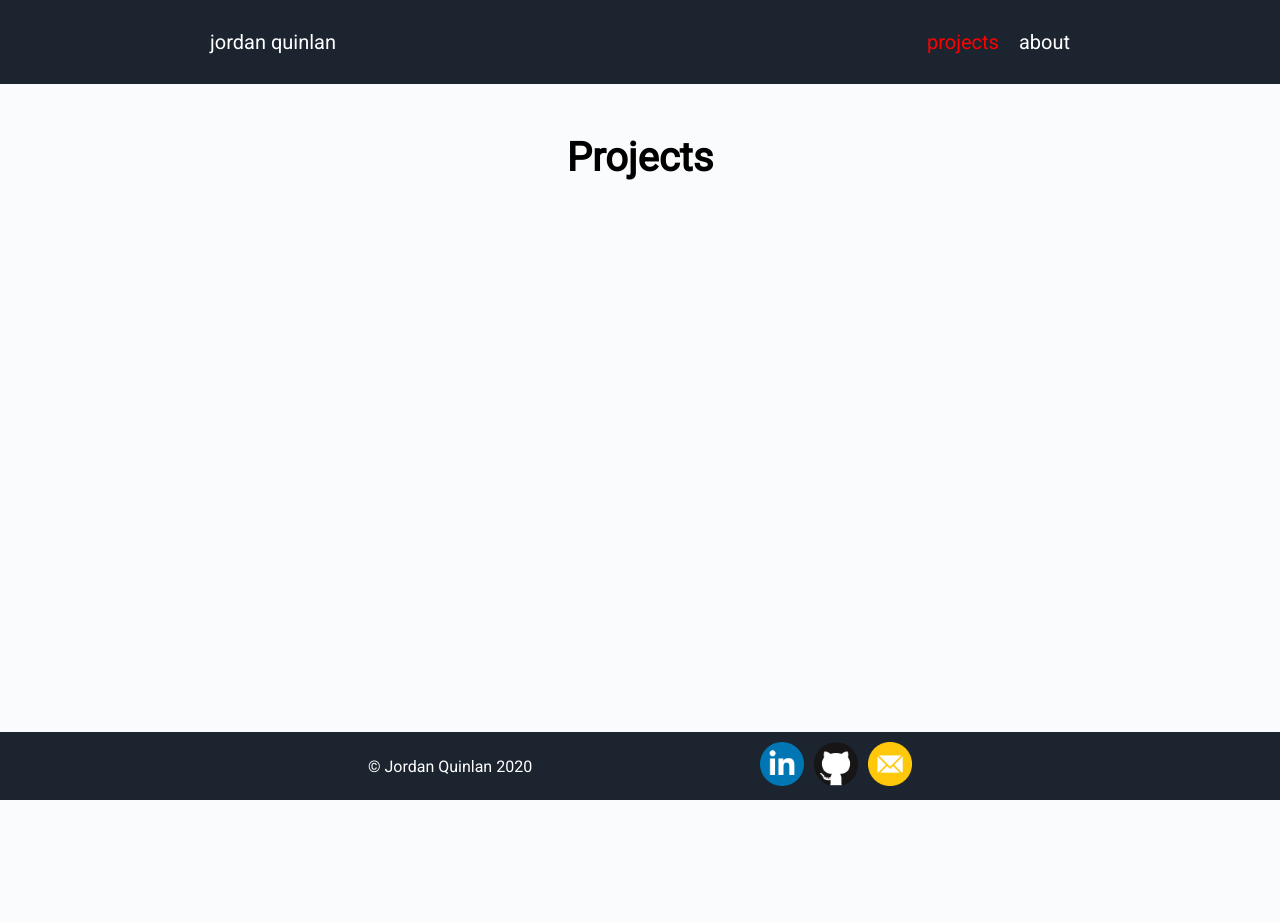
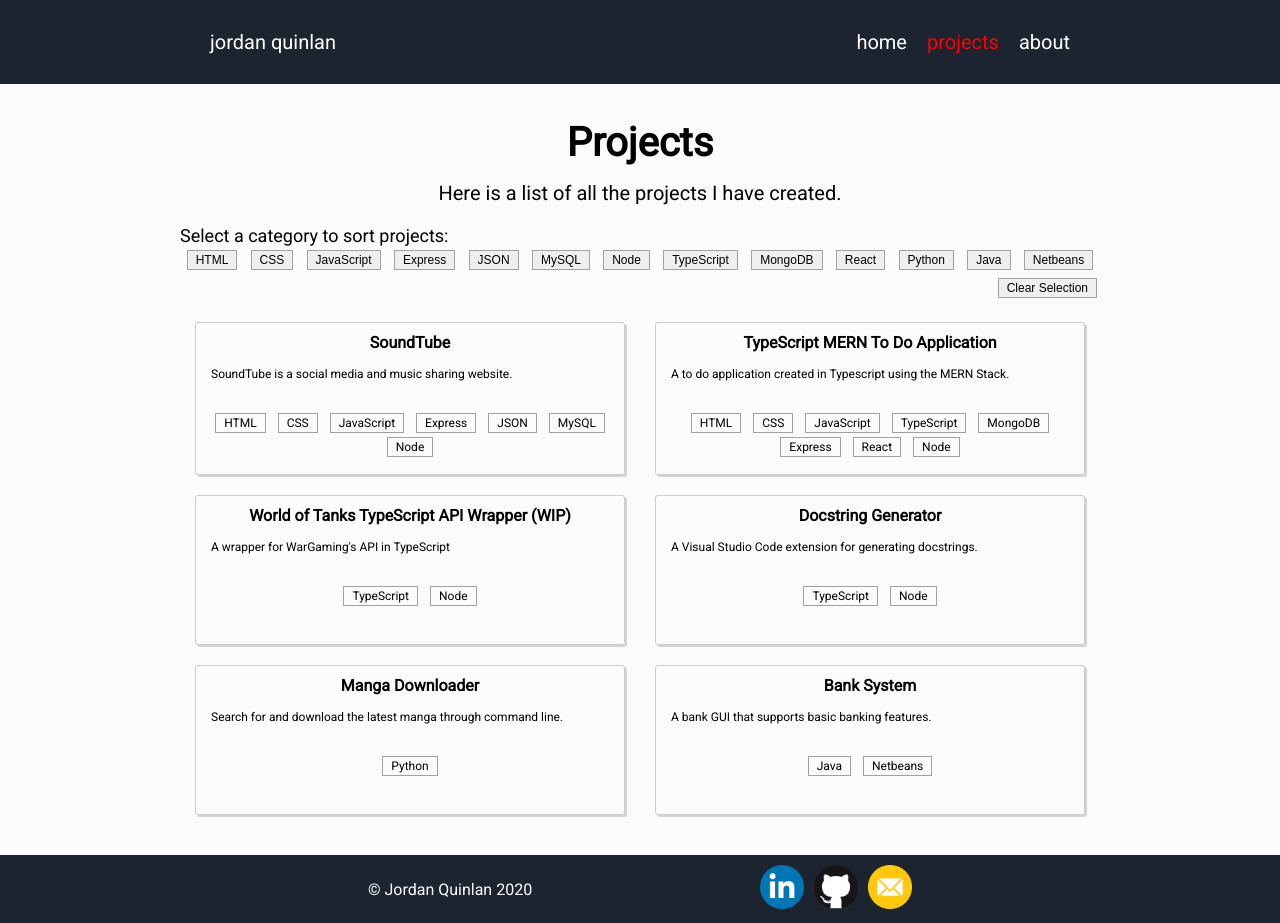
Before and after one commit to jordan-git/jordan-git.github.io, a Gatsby site: page /projects in a window 1280 px wide. Before the commit the page ends 800 px from the top, so only its background shows below. Built offline with nearby package versions, Linux system fonts and the light colour scheme; Gatsby itself is replaced by a stand-in of ours.

Commit message:
Projects page mostly layout/functional

```diff
--- a/gatsby-config.js
+++ b/gatsby-config.js
@@ -5,6 +5,7 @@ module.exports = {
         'gatsby-transformer-sharp',
         'gatsby-plugin-sharp',
         'gatsby-plugin-offline',
+        // 'gatsby-plugin-layout',
         {
             resolve: 'gatsby-plugin-manifest',
             options: {
--- a/package.json
+++ b/package.json
@@ -18,6 +18,7 @@
     "babel-plugin-styled-components": "^1.11.1",
     "gatsby": "^2.24.63",
     "gatsby-image": "^2.4.19",
+    "gatsby-plugin-layout": "^1.3.11",
     "gatsby-plugin-manifest": "^2.4.31",
     "gatsby-plugin-offline": "^3.2.28",
     "gatsby-plugin-sass": "^2.3.13",
--- /dev/null
+++ b/src/components/category-box.tsx
@@ -0,0 +1,72 @@
+import React, { FunctionComponent } from 'react';
+import styled from 'styled-components';
+
+const CategoryBoxContainer = styled.section`
+    padding: 10px 0;
+`;
+
+const CategoryBoxHeader = styled.h4`
+    font-weight: normal;
+    font-size: 0.9rem;
+
+    @media screen and (max-width: 420px) {
+        text-align: center;
+        font-size 0.8rem;
+    }
+`;
+
+const CategoryRow = styled((props) => <div {...props}></div>)`
+    display: flex;
+    flex-wrap: wrap;
+`;
+
+interface CategoryBoxProps {
+    categories: Array<string> | null;
+    filterProjects: (category: string | null) => void;
+    // selectedCategory: {
+    //     get: HTMLSpanElement | null;
+    //     set: (value: HTMLSpanElement | 'clear' | null) => any;
+    // };
+}
+
+const Category = styled.button`
+    cursor: pointer;
+    border: 1px solid #a1a1a1;
+    font-size: 0.6rem;
+    margin: 4px 3px;
+    padding: 2px 8px;
+`;
+
+const CategoryBox: FunctionComponent<CategoryBoxProps> = ({
+    categories,
+    filterProjects,
+    // selectedCategory,
+}) => {
+    const handleClick = (event: React.MouseEvent<HTMLButtonElement>) => {
+        if (event.currentTarget.innerHTML === 'Clear Selection') {
+            filterProjects(null);
+        } else {
+            filterProjects(event.currentTarget.innerText);
+        }
+    };
+
+    if (categories === null) return null;
+
+    return (
+        <CategoryBoxContainer>
+            <CategoryBoxHeader>
+                Select a category to sort projects:
+            </CategoryBoxHeader>
+            <CategoryRow style={{ justifyContent: 'space-around' }}>
+                {Array.from(categories).map((category) => (
+                    <Category onClick={handleClick}>{category}</Category>
+                ))}
+            </CategoryRow>
+            <CategoryRow style={{ justifyContent: 'flex-end' }}>
+                <Category onClick={handleClick}>Clear Selection</Category>
+            </CategoryRow>
+        </CategoryBoxContainer>
+    );
+};
+
+export default CategoryBox;
--- a/src/components/header.tsx
+++ b/src/components/header.tsx
@@ -48,11 +48,16 @@ const LogoSpan = styled.span`
 const returnToTop = () => {
     const landing = document.querySelector('#landing');
 
-    if (landing === null) navigate('/');
-    else
-        landing.scrollIntoView({
-            behavior: 'smooth',
-        });
+    if (landing === null)
+        return navigate('/', { state: { hideLanding: true } });
+
+    if (landing.classList.contains('hide')) {
+        landing.classList.toggle('hide');
+    }
+
+    landing.scrollIntoView({
+        behavior: 'smooth',
+    });
 };
 
 const Header = () => {
@@ -64,6 +69,9 @@ const Header = () => {
                         jordan quinlan
                     </LogoSpan>
                     <NavLinkContainer>
+                        <NavLink to="/" state={{ hideLanding: true }}>
+                            home
+                        </NavLink>
                         <NavLink to="/projects">projects</NavLink>
                         <NavLink to="/about">about</NavLink>
                     </NavLinkContainer>
--- a/src/components/layout.tsx
+++ b/src/components/layout.tsx
@@ -1,4 +1,5 @@
-import React from 'react';
+import React, { useState } from 'react';
+import gatsby from 'gatsby';
 import styled from 'styled-components';
 
 import Header from '../components/header';
@@ -14,6 +15,8 @@ const Container = styled.div`
 `;
 
 const Content = styled.div`
+    display: flex;
+    flex-direction: column;
     margin: 0 auto;
     padding: 30px;
     max-width: 980px;
--- /dev/null
+++ b/src/components/project.tsx
@@ -0,0 +1,68 @@
+import React, { FunctionComponent } from 'react';
+import styled from 'styled-components';
+
+interface ProjectProps {
+    title: string;
+    description: string;
+    categories: Array<string>;
+}
+
+const ProjectContainer = styled.div`
+    padding: 5px;
+    margin: 10px 15px;
+    min-height: 150px;
+    display: flex;
+    flex-direction: column;
+    align-content: center;
+    flex: 0 1 calc(100% / 2);
+    box-shadow: 2px 2px #d3d3d3;
+    border: 1px solid #cccccc;
+    border-radius: 3px;
+`;
+
+const Title = styled.h2`
+    text-align: center;
+    width: 100%;
+    padding: 5px;
+    font-size: 0.8rem;
+`;
+
+const Description = styled.p`
+    padding: 0 auto;
+    font-size: 0.6rem;
+`;
+
+const CategoryContainer = styled.div`
+    display: flex;
+    flex-wrap: wrap;
+    justify-content: center;
+    padding-bottom: 10px;
+    margin: 20px auto 0;
+`;
+
+const Category = styled.span`
+    border: 1px solid #a1a1a1;
+    font-size: 0.6rem;
+    margin: 2px 6px;
+    padding: 2px 8px;
+`;
+
+const Project: FunctionComponent<ProjectProps> = ({
+    title,
+    description,
+    categories,
+}) => {
+    return (
+        <ProjectContainer>
+            <Title>{title}</Title>
+            <Description>{description}</Description>
+            <CategoryContainer>
+                {categories.map((category) => (
+                    <Category key={category}>{category}</Category>
+                ))}
+            </CategoryContainer>
+        </ProjectContainer>
+    );
+};
+
+export default Project;
--- a/src/pages/projects.tsx
+++ b/src/pages/projects.tsx
@@ -1,13 +1,155 @@
-import React from 'react';
+import React, { useRef, useState } from 'react';
+import styled from 'styled-components';
 
 import SEO from '../components/seo';
 import Layout from '../components/layout';
+import Project from '../components/project';
+import CategoryBox from '../components/category-box';
+
+const ProjectHeader = styled.h1`
+    margin: 0 auto 10px;
+    padding: 5px;
+    overflow: hidden;
+
+    @media screen and (max-width: 420px) {
+        font-size: 1.8rem;
+    }
+`;
+
+const ProjectDescription = styled.h3`
+    font-weight: normal;
+    font-size: 1rem;
+    margin: 0 auto 10px;
+
+    @media screen and (max-width: 420px) {
+        font-size: 0.8rem;
+    }
+`;
+
+const ProjectContainer = styled.section`
+    display: grid;
+    grid-template-columns: 1fr 1fr;
+
+    @media screen and (max-width: 720px) {
+        margin: 0 auto;
+        max-width: 400px;
+        grid-template-columns: 1fr;
+    }
+`;
+
+const myProjects = [
+    {
+        title: 'SoundTube',
+        description: `SoundTube is a social media and music sharing website.`,
+        categories: [
+            'HTML',
+            'CSS',
+            'JavaScript',
+            'Express',
+            'JSON',
+            'MySQL',
+            'Node',
+        ],
+    },
+    {
+        title: 'TypeScript MERN To Do Application',
+        description: `A to do application created in Typescript using the MERN Stack.`,
+        categories: [
+            'HTML',
+            'CSS',
+            'JavaScript',
+            'TypeScript',
+            'MongoDB',
+            'Express',
+            'React',
+            'Node',
+        ],
+    },
+    {
+        title: 'World of Tanks TypeScript API Wrapper (WIP)',
+        description: `A wrapper for WarGaming's API in TypeScript`,
+        categories: ['TypeScript', 'Node'],
+    },
+    {
+        title: 'Docstring Generator',
+        description: `A Visual Studio Code extension for generating docstrings.`,
+        categories: ['TypeScript', 'Node'],
+    },
+    {
+        title: 'Manga Downloader',
+        description: `Search for and download the latest manga through command line.`,
+        categories: ['Python'],
+    },
+    {
+        title: 'Bank System',
+        description: `A bank GUI that supports basic banking features.`,
+        categories: ['Java', 'Netbeans'],
+    },
+];
 
 const Projects = () => {
+    const [projects, setProjects] = useState(myProjects);
+
+    // const [
+    //     selectedCategory,
+    //     setSelectedCategory,
+    // ] = useState<HTMLSpanElement | null>(null);
+
+    let categories = [];
+
+    // Create an array containing every category
+    for (const project of myProjects) {
+        categories = [...categories, ...project.categories];
+    }
+
+    // Remove duplicates
+    categories = [...new Set(categories)];
+
+    // if (selectedCategory !== null) {
+    //     const filteredProjects = [];
+    //     myProjects.map((project) => {
+    //         let matchesCategory = false;
+    //         for (const category of project.categories) {
+    //             if (category === selectedCategory.innerHTML)
+    //                 matchesCategory = true;
+    //         }
+    //         if (matchesCategory) filteredProjects.push(project);
+    //     });
+
+    //     setProjects(filteredProjects);
+    // }
+
+    const filterProjects = (category: string | null) => {
+        if (category === null) return setProjects(myProjects);
+
+        const filteredProjects = [];
+        myProjects.map((project) => {
+            let matchesCategory = false;
+            for (const projectCategory of project.categories) {
+                if (projectCategory === category) matchesCategory = true;
+            }
+            if (matchesCategory) filteredProjects.push(project);
+        });
+
+        setProjects(filteredProjects);
+    };
+
     return (
         <Layout>
             <SEO />
-            <h1>Projects</h1>
+            <ProjectHeader>Projects</ProjectHeader>
+            <ProjectDescription>
+                Here is a list of all the projects I have created.
+            </ProjectDescription>
+            <CategoryBox
+                categories={categories}
+                filterProjects={filterProjects}
+            />
+            <ProjectContainer>
+                {projects.map((projectInfo) => (
+                    <Project key={projectInfo.title} {...projectInfo} />
+                ))}
+            </ProjectContainer>
         </Layout>
     );
 };
--- a/src/styles/global.scss
+++ b/src/styles/global.scss
@@ -48,3 +48,7 @@ h1 {
 p {
     padding: 10px;
 }
+
+.hide {
+    display: none;
+}
```
Also changed, not shown: src/components/context.tsx (added, +20 -0 lines), src/pages/index.tsx (+14 -8 lines), 1 other file.
